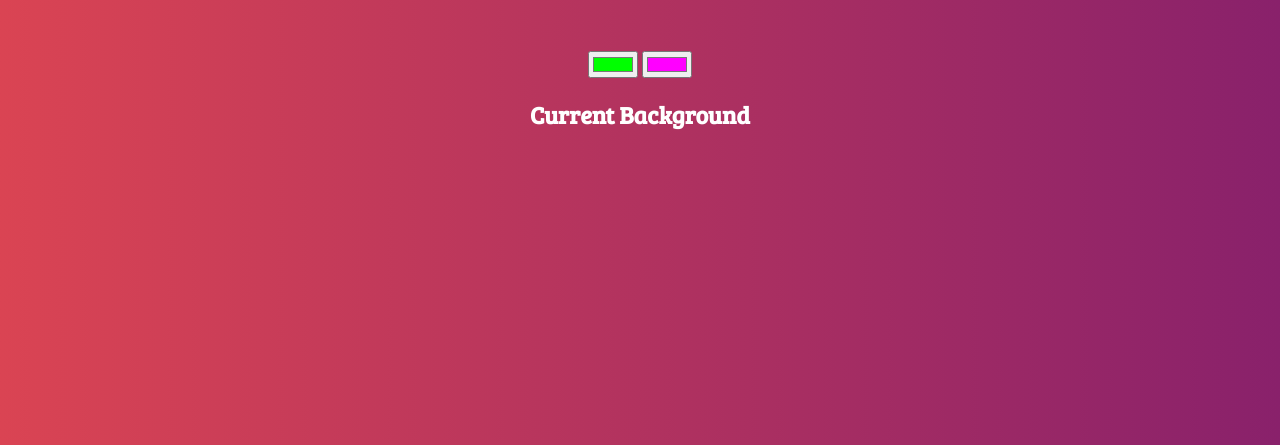
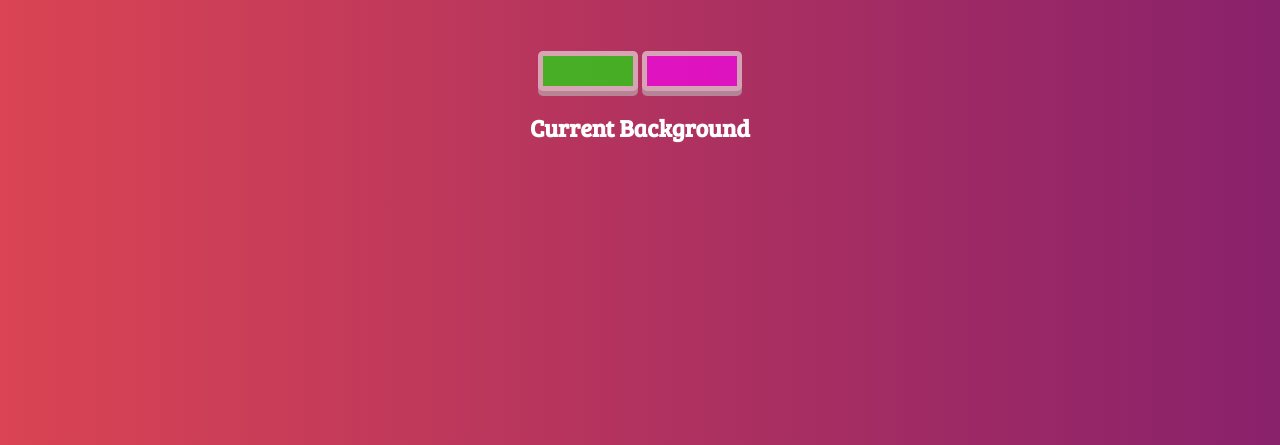
Before and after one commit to muvvasandeep/background_generator, a plain HTML site: page index.html in a window 1280 px wide. Shown: the part 355-800 px from the top of the page. Drawn offline with Linux system fonts and the light colour scheme.

Commit message:
add button styling

```diff
--- a/index.html
+++ b/index.html
@@ -8,8 +8,8 @@
 <body id="body">
 	<h1>CSS Background</h1>
 	<div align="center">
-		<input class="color1" type="color" name="color1" value="#00ff00">
-		<input class="color2" type="color" name="color2" value="#ff00ff">
+		<input class="button btnPush color1" type="color" name="color1" value="#00ff00">
+		<input class="button btnPush color2" type="color" name="color2" value="#ff00ff">
 	</div>
 	<h2>Current Background</h2><br>
 	<h2 id="h2"></h2>
--- a/index_css_script.css
+++ b/index_css_script.css
@@ -16,3 +16,34 @@ h2{
 	font-family: 'Bree Serif', serif;
 	color: white;
 }
+
+input[type="color"] {
+	-webkit-appearance: none;
+	border: none;
+	width: 100px;
+	height: 40px;
+}
+input[type="color"]::-webkit-color-swatch-wrapper {
+	padding: 0;
+}
+input[type="color"]::-webkit-color-swatch {
+	border: none;
+}
+
+/* Button Style */
+
+.button {
+	border-radius: 5px;
+	padding: 5px;
+	cursor: pointer;
+}
+
+.button.btnPush {
+	box-shadow: 0px 5px 0px 0px #bbb;
+	opacity: 0.6;
+}
+
+.btnPush:hover {
+	opacity: 1;
+	transition: 0.5s;
+}
```
